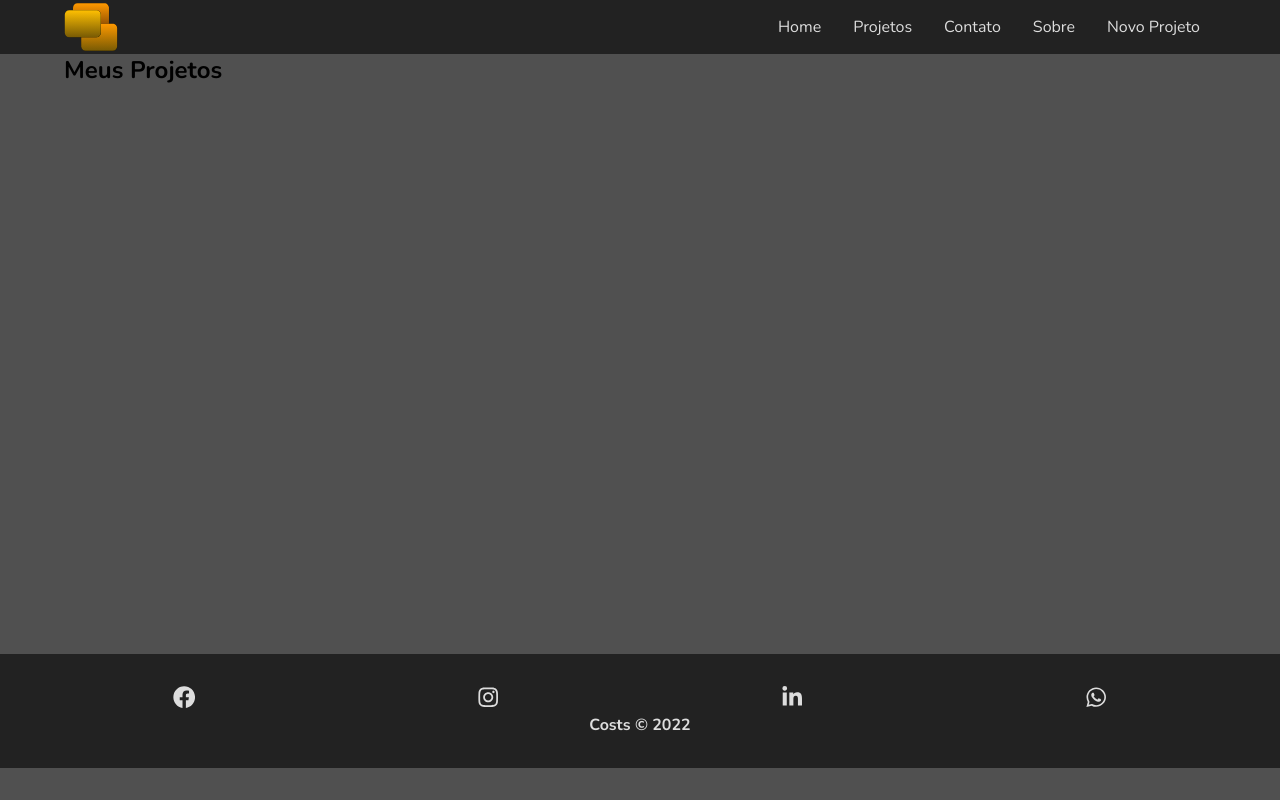
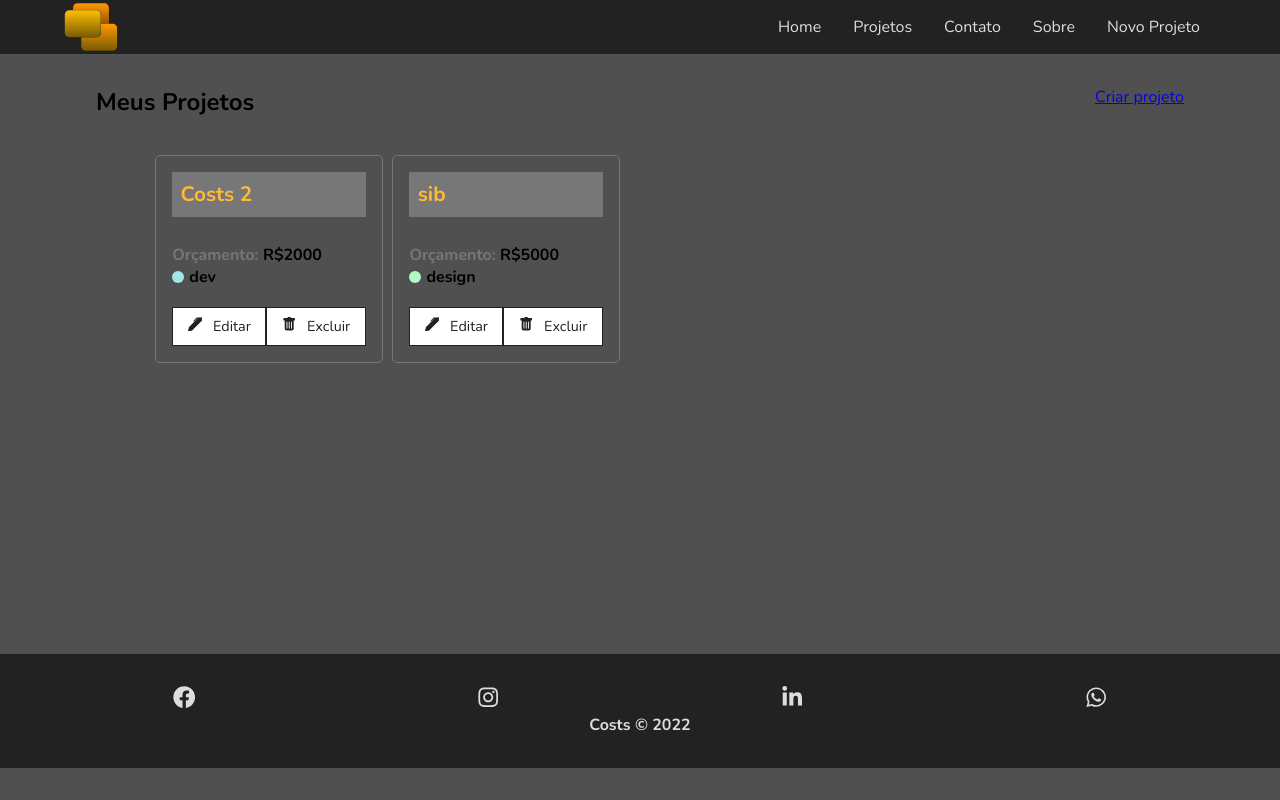
Before and after one commit to ValerioHasman/costsReact, a React (Create React App) app: page /projetos in a window 1280 px wide. Built offline with nearby package versions, Linux system fonts and the light colour scheme; data requests are answered from the project's data file.

Commit message:
Resgatando projetos do banco de dados

```diff
--- a/db.json
+++ b/db.json
@@ -1,61 +1,44 @@
 {
   "projetos": [
     {
+      "nome": "Costs 2",
+      "orcamento": "2000",
+      "categoria": {
+        "id": "2",
+        "nome": "dev"
+      },
+      "cost": 0,
+      "services": [],
       "id": 1
     },
     {
-      "id": 2
-    },
-    {
-      "categoria": {
-        "id": "1",
-        "nome": "Infra"
-      },
-      "orcamento": "2312312",
-      "nome": "sadasdasdasd",
-      "cost": 0,
-      "services": [],
-      "id": 3
-    },
-    {
-      "nome": "we wh wg",
-      "orcamento": "213123",
+      "nome": "sib",
+      "orcamento": "5000",
       "categoria": {
         "id": "3",
-        "nome": "Design"
+        "nome": "design"
       },
       "cost": 0,
       "services": [],
-      "id": 4
-    },
-    {
-      "nome": "jose",
-      "orcamento": "9",
-      "categoria": {
-        "id": "2",
-        "nome": "Dev"
-      },
-      "cost": 0,
-      "services": [],
-      "id": 5
+      "id": 2
     }
   ],
   "categorias": [
     {
       "id": 1,
-      "nome": "Infra"
+      "nome": "infra"
     },
     {
       "id": 2,
-      "nome": "Dev"
+      "nome": "dev"
     },
     {
       "id": 3,
-      "nome": "Design"
+      "nome": "design"
     },
     {
       "id": 4,
-      "nome": "Planejamento"
+      "nome": "plano"
     }
   ]
 }
--- a/src/components/pages/Projetos.js
+++ b/src/components/pages/Projetos.js
@@ -1,7 +1,14 @@
 import { useLocation } from 'react-router-dom'
 import Mensagem from '../layout/Mensagem'
+import Conteiner from '../layout/Container'
+import LinkButton from '../pages/LinkButton'
+import ProjetoCartao from '../projeto/ProjetoCartao'
+
+import style from './Projetos.module.css'
+import { useEffect, useState } from 'react'
 
 function Projetos () {
+  const [projetos, setProjetos] = useState([])
 
   const local = useLocation()
   let mensagem = ''
@@ -10,13 +17,44 @@ function Projetos () {
     mensagem = local.state.mensagem
   }
 
+  useEffect(() => {
+    fetch('http://localhost:5000/projetos',
+    {
+      method: 'GET',
+      headers: {
+        'Content-Type': 'application/json',
+      }
+    }).then(resp => resp.json())
+    .then(data => {
+      console.log(data)
+      setProjetos(data)
+    })
+    .catch(err => console.log(err))
+  }, [])
+
   return (
-        <div>
+    <div className={style.projeto_container}>
+      <div className={style.titulo_container}>
         <h2>Meus Projetos</h2>
+        <LinkButton to="/NovoProjeto" text="Criar projeto"/>
+      </div>
       {
         mensagem && <Mensagem msg={mensagem} tipo="sucesso" />
       }
-
+      <Conteiner customClass="start">
+        {
+          projetos.length > 0 &&
+          projetos.map((projetos) => (
+            <ProjetoCartao
+              id={projetos.id}
+              name={projetos.nome}
+              orcamento={projetos.orcamento}
+              categoria={projetos.categoria.nome}
+              key={projetos.id}
+            />
+          ))
+        }
+      </Conteiner>
     </div>
   )
 }
--- /dev/null
+++ b/src/components/pages/Projetos.module.css
@@ -0,0 +1,10 @@
+.projeto_container {
+  padding: 2em;
+  width: 100%;
+}
+
+.titulo_container {
+  display: flex;
+  justify-content: space-between;
+  margin-bottom: 2em;
+}
--- /dev/null
+++ b/src/components/projeto/ProjetoCartao.js
@@ -0,0 +1,27 @@
+import {Link} from 'react-router-dom'
+import style from './ProjetoCartao.module.css'
+import { BsPenFill, BsFillTrashFill} from 'react-icons/bs'
+
+function ProjetoCartao ({id, name, orcamento, categoria, handleRemove}) {
+  return (
+    <div className={style.cartao_projeto}>
+      <h4>{name}</h4>
+      <p>
+        <span>Orçamento: </span> R${orcamento}
+      </p>
+      <p className={style.texto_categoria}>
+        <span className={`${style[categoria.toLowerCase()]}`}></span> {categoria}
+      </p>
+      <div className={style.acao_cartao_projetos}>
+        <Link to="/">
+          <BsPenFill /> Editar
+        </Link>
+        <Link to="/">
+          <BsFillTrashFill /> Excluir
+        </Link>
+      </div>
+    </div>
+  )
+}
+
+export default ProjetoCartao
--- /dev/null
+++ b/src/components/projeto/ProjetoCartao.module.css
@@ -0,0 +1,83 @@
+.cartao_projeto {
+  padding: 1rem;
+  border: 1px solid #777;
+  border-radius: 5px;
+  width: auto;
+  margin: 0.5%;
+}
+
+.cartao_projeto h4 {
+  background-color: #777;
+  color: #fb3;
+  padding: 0.4em;
+  margin-bottom: 1.3em;
+  font-size: 1.3em;
+}
+
+.cartao_projeto p span {
+  color: #777;
+}
+
+.cartao_projeto p {
+  font-weight: bold;
+}
+
+.texto_categoria {
+  display: flex;
+  align-items: center;
+}
+
+.texto_categoria span {
+  display: block;
+  width: 12px;
+  height: 12px;
+  border-radius: 50%;
+  background-color: #ccc;
+  margin-right: 5px;
+}
+
+.texto_categoria .infra {
+  background-color: #ffaebc;
+}
+
+.texto_categoria .dev {
+  background-color: #a0e7e5;
+}
+
+.texto_categoria .design {
+  background-color: #b4f8c8;
+}
+
+.texto_categoria .plano {
+  background-color: #fbe7c6;
+}
+
+.acao_cartao_projetos {
+  margin-top: 1.2em;
+  display: flex;
+  align-items: center;
+}
+
+.acao_cartao_projetos a,
+.acao_cartao_projetos button {
+  text-decoration: none;
+  border: none;
+  background-color: #fff;
+  color: #222;
+  font-size: 0.9em;
+  padding: 0.6em 1em;
+  cursor: pointer;
+  border: 1px solid #222;
+  justify-content: center;
+  transition:  0.5s;
+}
+
+.acao_cartao_projetos svg {
+  margin-right: 0.5em;
+}
+
+.acao_cartao_projetos a:hover,
+.acao_cartao_projetos button:hover {
+  background-color: #222;
+  color: #fb3;
+}
```
Lines whose indentation alone changed are shown as unchanged.
